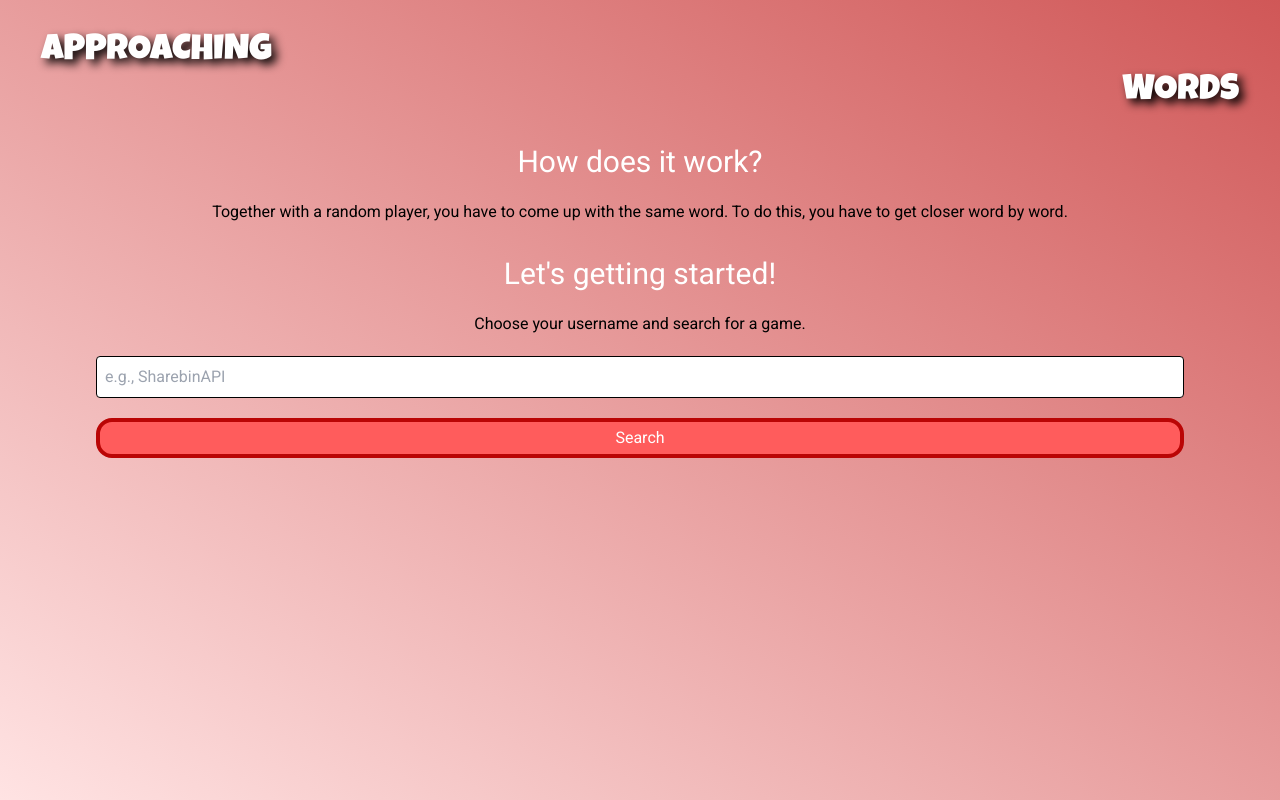
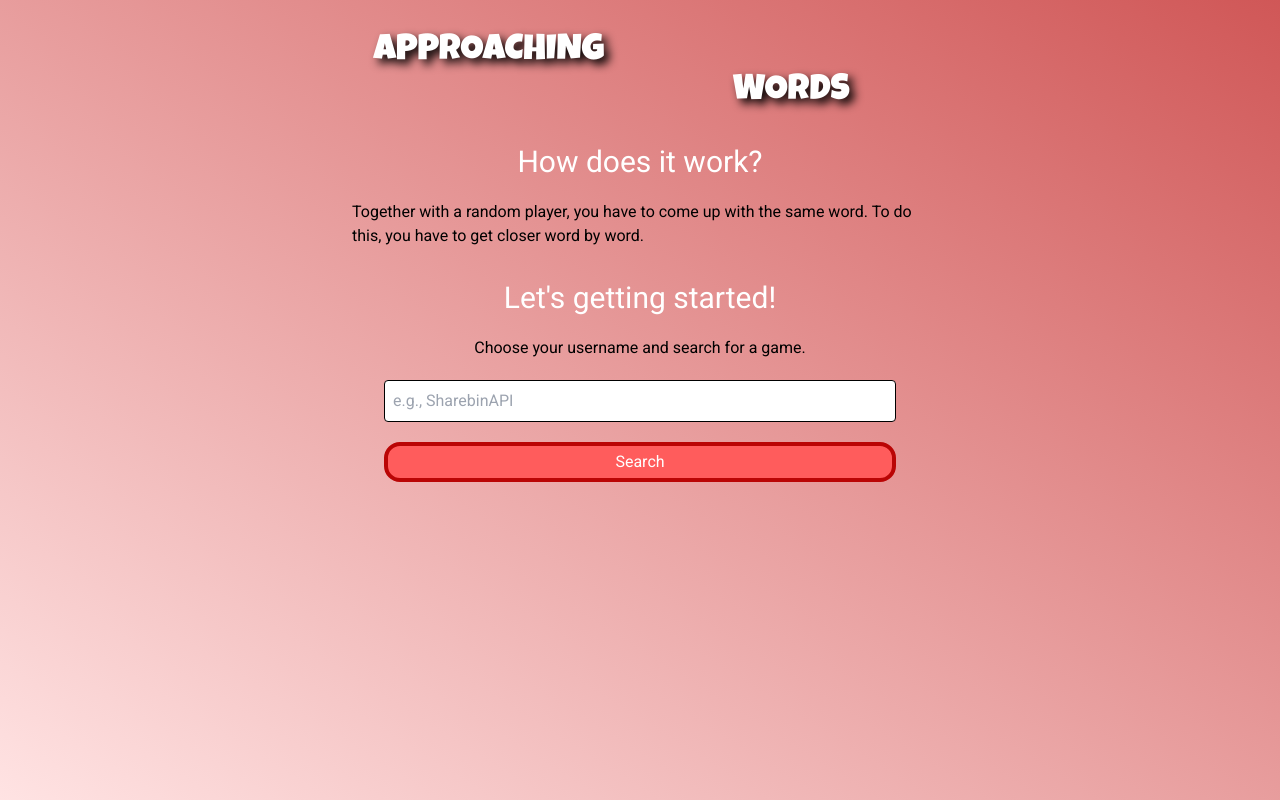
Before and after one commit to Paul2708/approaching-words, a React (Vite) app in the folder frontend/: page / in a window 1280 px wide. Built offline with nearby package versions, Linux system fonts and the light colour scheme; no server answers.

Commit message:
Adjust alignments

```diff
--- /dev/null
+++ b/frontend/src/components/Header.tsx
@@ -0,0 +1,10 @@
+export default function Header() {
+    return (
+        <div className="font-title uppercase text-4xl flex flex-col text-white lg:justify-items-center">
+            <div
+                className="self-start lg:self-center lg:pr-80 drop-shadow-[5px_5px_5px_rgba(0,0,0,1)] animate-move-left-to-right">Approaching
+            </div>
+            <div className="self-end lg:self-center lg:pl-80 drop-shadow-[5px_5px_5px_rgba(0,0,0,1)] animate-move-right-to-left">Words</div>
+        </div>
+    )
+}
--- a/frontend/src/pages/LandingPage.tsx
+++ b/frontend/src/pages/LandingPage.tsx
@@ -1,6 +1,7 @@
 import {useState} from "react";
 import {joinQueue} from "../services/BackendAPI.js";
 import {validateUsername} from "../util/Validator.ts";
+import Header from "../components/Header.tsx";
 
 export default function LandingPage() {
     const [username, setUsername] = useState("")
@@ -23,17 +24,12 @@ export default function LandingPage() {
     }
 
     return (
-        <div className="p-8 min-h-screen">
-            <div className="font-title uppercase text-4xl flex flex-col text-white">
-                <div
-                    className="self-start drop-shadow-[5px_5px_5px_rgba(0,0,0,1)] animate-move-left-to-right">Approaching
-                </div>
-                <div className="self-end drop-shadow-[5px_5px_5px_rgba(0,0,0,1)] animate-move-right-to-left">Words</div>
-            </div>
+        <div className="p-8 min-h-screen md:pl-[25%] md:pr-[25%]">
+            <Header/>
 
             <div className="font-header flex flex-col items-center pt-8">
                 <div className="text-white text-3xl">How does it work?</div>
-                <div className="pt-5">
+                <div className="pt-5 max-w-xl">
                     Together with a random player, you have to come up with the same word.
                     To do this, you have to get closer word by word.
                 </div>
@@ -44,7 +40,7 @@ export default function LandingPage() {
                 <div className="pt-5">
                     Choose your username and search for a game.
                 </div>
-                <div className="flex flex-col w-full pl-16 pr-16 pt-5">
+                <div className="flex flex-col w-full max-w-2xl pl-16 pr-16 pt-5">
                     <input className="rounded p-2 border border-black" placeholder="e.g., SharebinAPI"
                            onChange={(e) => setUsername(e.target.value)}
                            disabled={clicked}
--- a/frontend/src/pages/MatchPage.tsx
+++ b/frontend/src/pages/MatchPage.tsx
@@ -4,6 +4,7 @@ import {guess, RevealMessage} from "../services/BackendAPI";
 import webSocketService from "../services/WebSocketService";
 import {addGuessedWord, addHiddenWordFromOpponent, revealWord} from "../util/WordPairsHelper.ts";
 import {validateGuess} from "../util/Validator.ts";
+import Header from "../components/Header.tsx";
 
 export interface MatchPageProps {
     opponent: string
@@ -80,13 +81,8 @@ export default function MatchPage(props: MatchPageProps) {
     }
 
     return (
-        <div className="p-8 min-h-screen">
-            <div className="font-title uppercase text-4xl flex flex-col text-white">
-                <div
-                    className="self-start drop-shadow-[5px_5px_5px_rgba(0,0,0,1)] animate-move-left-to-right">Approaching
-                </div>
-                <div className="self-end drop-shadow-[5px_5px_5px_rgba(0,0,0,1)] animate-move-right-to-left">Words</div>
-            </div>
+        <div className="p-8 min-h-screen md:pl-[25%] md:pr-[25%]">
+            <Header/>
 
             <div className="font-header flex flex-col items-center pt-8">
                 <div className="text-white text-3xl">Your Teammate</div>
@@ -100,7 +96,7 @@ export default function MatchPage(props: MatchPageProps) {
                 <div className="pt-5">
                     Enter a word to converge to the same word.
                 </div>
-                <div className="flex flex-col w-full pl-16 pr-16 pt-5">
+                <div className="flex flex-col w-full max-w-2xl pl-16 pr-16 pt-5">
                     <input className="rounded p-2 border border-black" placeholder="e.g., Apple"
                            onChange={(e) => setWord(e.target.value)}
                            disabled={clicked}
--- a/frontend/src/pages/WinPage.tsx
+++ b/frontend/src/pages/WinPage.tsx
@@ -1,6 +1,6 @@
-import {useState} from "react";
 import WordList, {WordPair} from "../components/WordList.tsx";
 import {revealAllWords} from "../util/WordPairsHelper.ts";
+import Header from "../components/Header.tsx";
 
 export interface WinPageProps {
     opponent: string
@@ -8,17 +8,11 @@ export interface WinPageProps {
 }
 
 export default function WinPage(props: WinPageProps) {
-    const [clicked, setClicked] = useState(false)
     const wordPairs = revealAllWords(props.wordPairs)
 
     return (
-        <div className="p-8 min-h-screen">
-            <div className="font-title uppercase text-4xl flex flex-col text-white">
-                <div
-                    className="self-start drop-shadow-[5px_5px_5px_rgba(0,0,0,1)] animate-move-left-to-right">Approaching
-                </div>
-                <div className="self-end drop-shadow-[5px_5px_5px_rgba(0,0,0,1)] animate-move-right-to-left">Words</div>
-            </div>
+        <div className="p-8 min-h-screen md:pl-[25%] md:pr-[25%]">
+            <Header/>
 
             <div className="font-header flex flex-col items-center pt-8">
                 <div className="text-white text-3xl">Your Teammate</div>
@@ -28,7 +22,7 @@ export default function WinPage(props: WinPageProps) {
             </div>
 
             <div className="font-header flex flex-col items-center pt-8">
-                <div className="text-white text-3xl text-center">Congratulations,<br/>You did it!</div>
+                <div className="text-white text-4xl text-center">Congratulations,<br/>You did it!</div>
                 <div className="pt-5">
                     After <span className="font-bold">{wordPairs.length} tries</span>, you
                     and {props.opponent} came up with
@@ -39,18 +33,12 @@ export default function WinPage(props: WinPageProps) {
 
             <WordList title={"Guesses"} teamMate={props.opponent} wordPairs={wordPairs}/>
 
-            <div className="flex flex-col w-full pl-16 pr-16 pt-5">
-                {!clicked ?
-                    <button
-                        className="bg-btn border-btn-border text-white rounded-2xl border-4 w-full mt-5 p-1"
-                        onClick={() => setClicked(true)}
-                    >Play Again
-                    </button> :
-                    <button
-                        className="bg-btn-active border-btn-border-active text-white rounded-2xl border-4 w-full mt-5 p-1"
-                    >Searching...
-                    </button>
-                }
+            <div className="w-full pl-16 pr-16 lg:pl-44 lg:pr-44 pt-5 flex flex-col items-center">
+                <button
+                    className="bg-btn border-btn-border text-white rounded-2xl border-4 w-full mt-5 p-1"
+                    onClick={() => window.location.reload()}
+                >Play Again
+                </button>
             </div>
         </div>
     )
```
